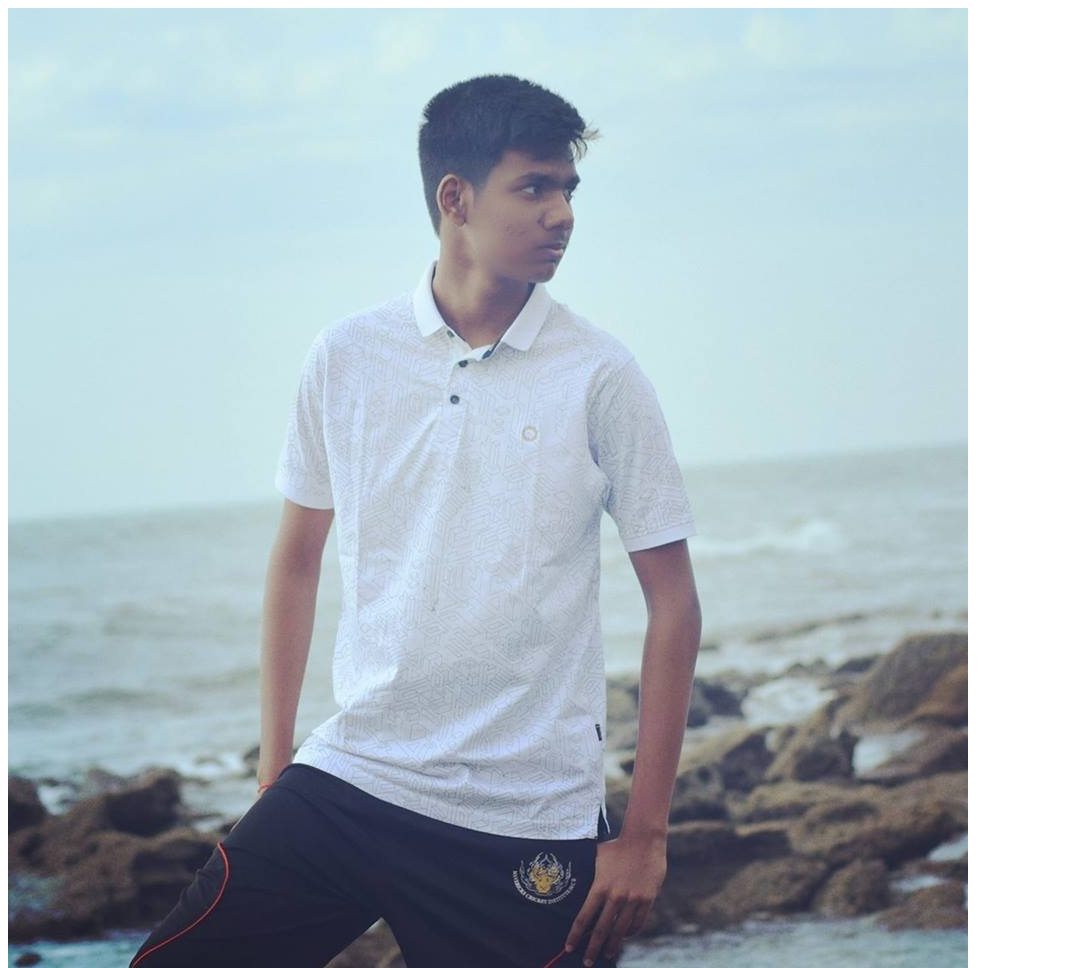
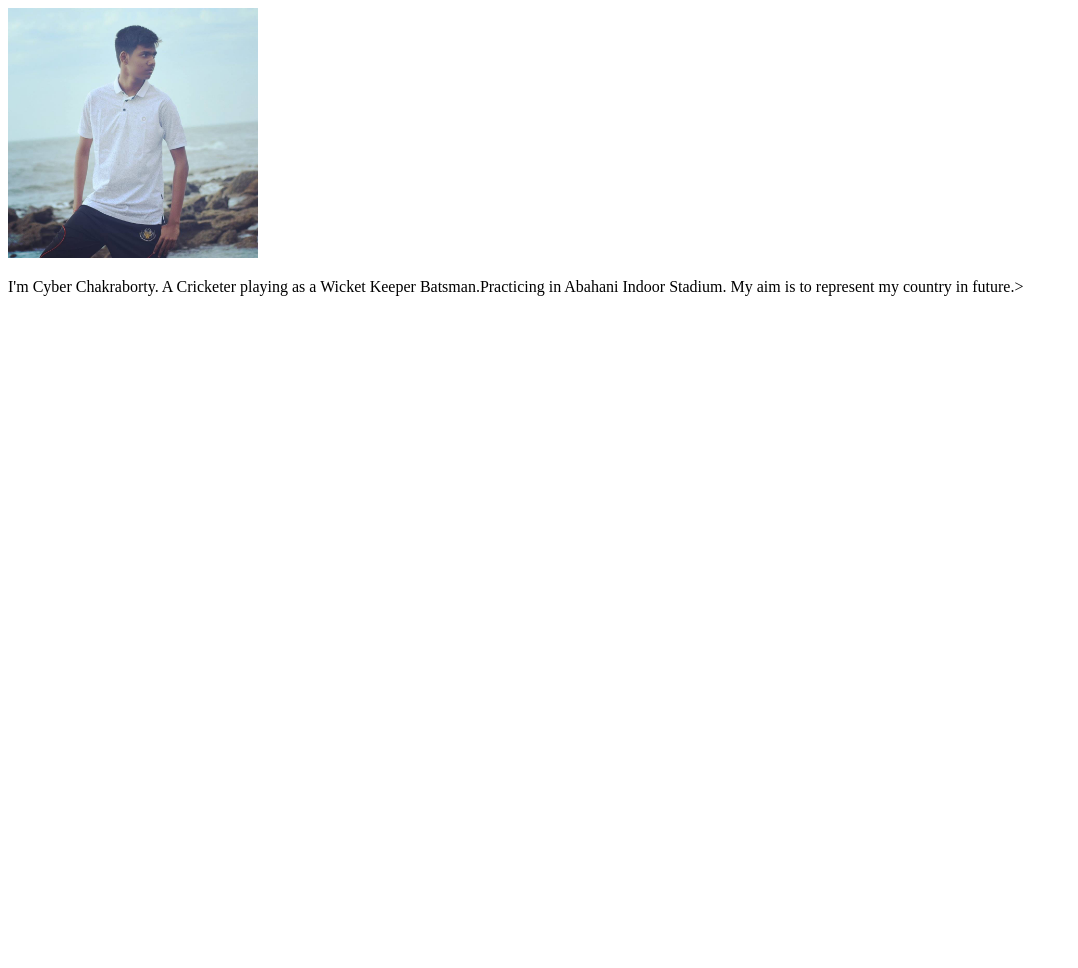
Before and after one commit to cyberestic/cyberestic.github.io, a plain HTML site: page index.html in a window 1280 px wide. Shown: the top 968 px of the page, without its empty margins (0-1078 px from the left). After the commit the page ends 800 px from the top, so only its background shows below. Drawn offline with Linux system fonts and the light colour scheme.

Commit message:
Update index.html

```diff
--- a/index.html
+++ b/index.html
@@ -4,7 +4,7 @@
         <title> </title>
     </head>
     <body>
-        <img src="/chakrabortycyber.jpg">
+        <img src="/chakrabortycyber.jpg" width="250" heighth="200">
         <p> I'm Cyber Chakraborty. A Cricketer playing as a Wicket Keeper Batsman.Practicing in Abahani Indoor Stadium. My aim is to represent my country in future.> </p>
   </body>
 </html>
```
